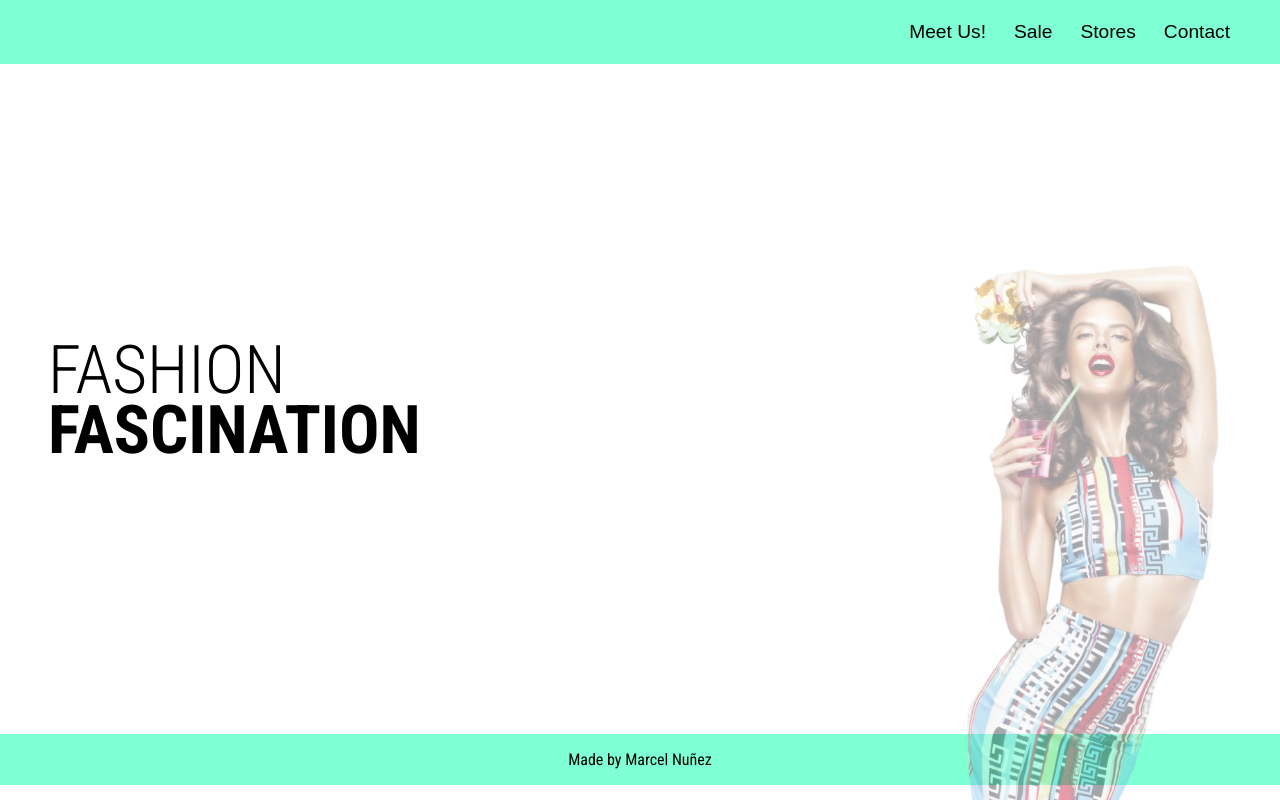
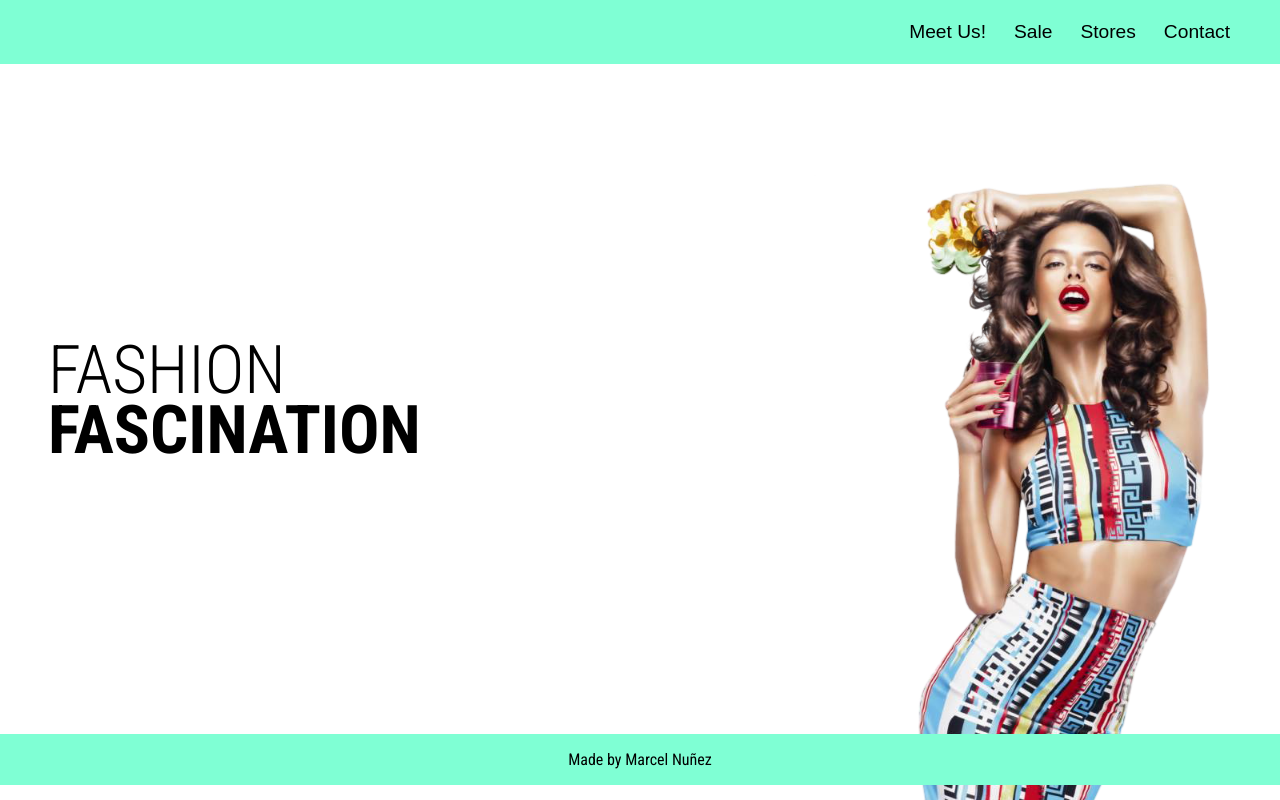
Before and after one commit to MarcelNDG/Fashion-2, a React (Create React App) app: page / in a window 1280 px wide. Built offline with nearby package versions, Linux system fonts and the light colour scheme.

Commit message:
Model centered responsive

```diff
--- a/src/App.css
+++ b/src/App.css
@@ -10,10 +10,11 @@ body{
 
 .App{
   display: grid;
+  position: relative;
   grid-gap: 0.4rem;
   height: 100vh;
   grid-template-rows: 0.1fr 1fr 0.1fr;
-  grid-template-areas:
+  grid-template-areas :
   "header header"
   "main main"
   "footer footer";
@@ -62,14 +63,21 @@ main{
   grid-area: main;
 }
 
+.image-container{
+  display: flex;
+  position: absolute;
+  width: 100vw;
+  height: 100vh;
+  justify-content: center;
+  align-items: center;
+}
+
 .modelPic{
   position: absolute;
-  margin-left: auto;
-  margin-right: auto;
   width: 22rem;
   opacity: 0.4;
-
   bottom: 0;
+  margin-left: auto;
 
   z-index: 1;
 }
@@ -93,6 +101,7 @@ main{
 /*-- footer --*/
 footer{
   grid-area: footer;
+  z-index: 2;
 }
 
 .footer{
@@ -154,6 +163,7 @@ footer{
 }
 
 @media (min-width: 720px){
+
   .hmbgIcon{
     display: none;
   }
@@ -176,9 +186,11 @@ footer{
     margin-left: 1rem;
   }
 
-main{
+ .modelPic{
 
-}
+  width: 30rem;
+   opacity: 1;
+ }
 
 
 }
@@ -187,6 +199,8 @@ main{
 
 
 @media (min-width: 1080px){
+
+
 
 }
 
--- a/src/App.js
+++ b/src/App.js
@@ -24,7 +24,9 @@ function App() {
      <footer>
        <Footer />
      </footer>
+     <div className="image-container">
       <img className='modelPic' src={Model} alt="Model" />
+     </div>
     </div>
   );
 }
```
